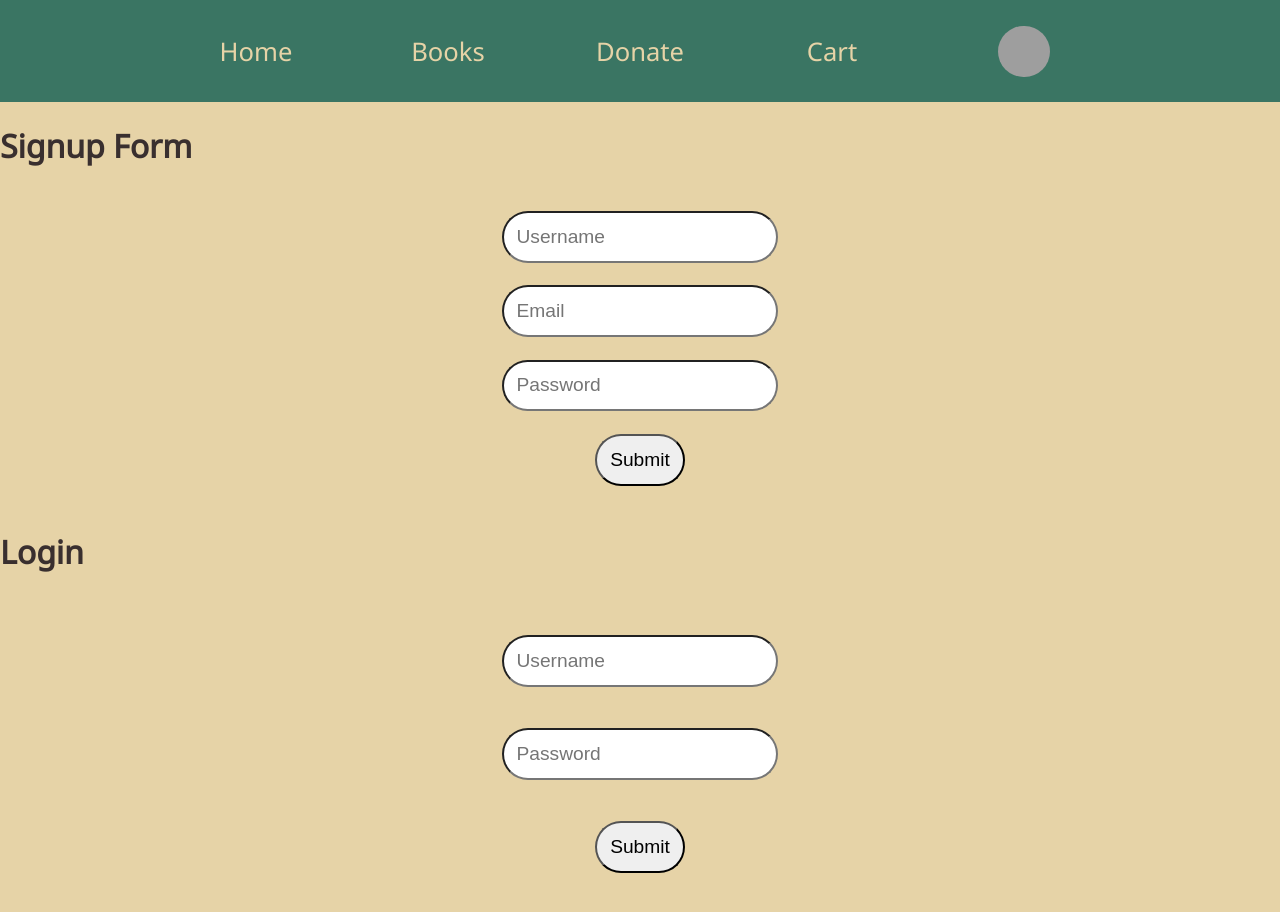
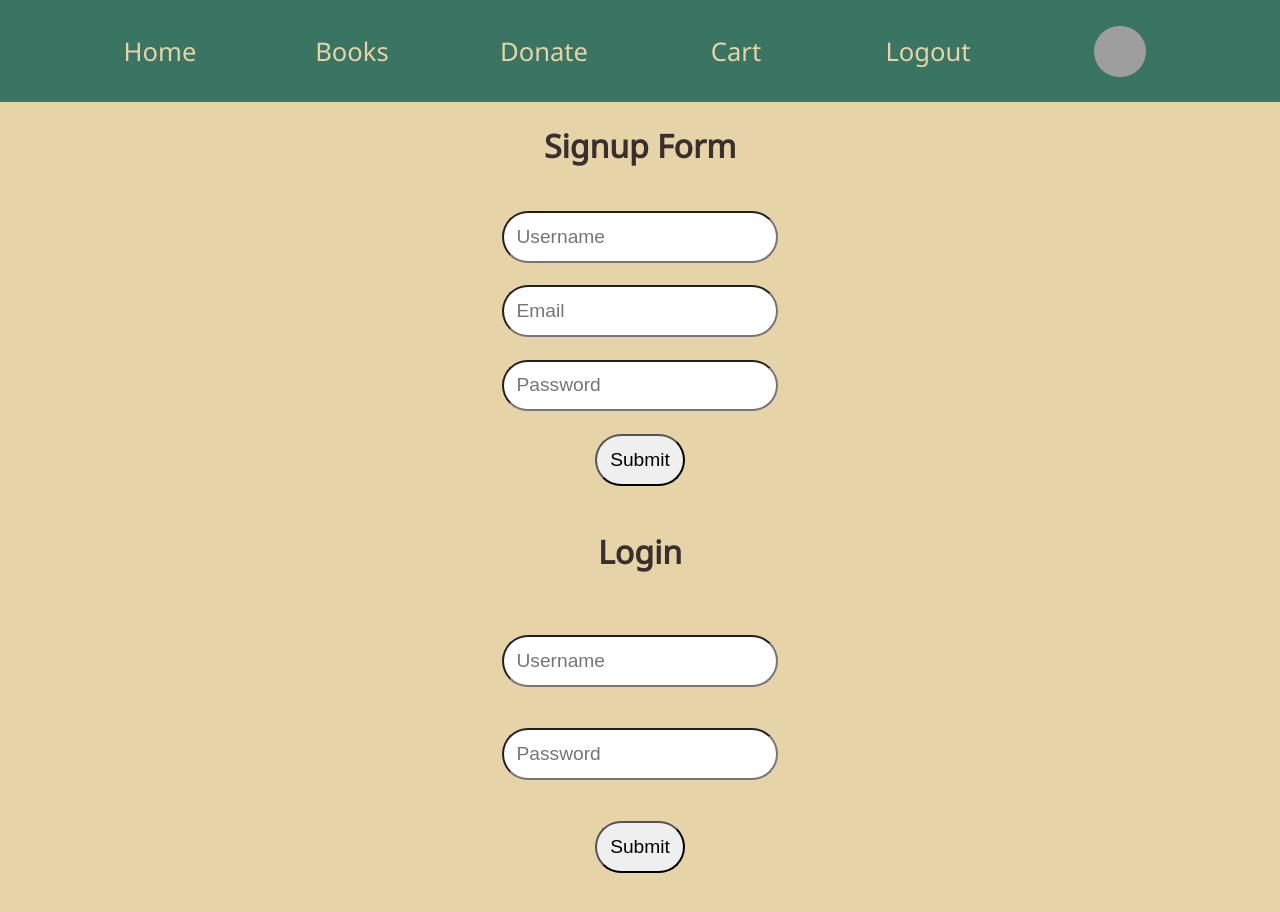
Before and after one commit to mazenswar/BookTrade-frontend, a React (Create React App) app: page / in a window 1280 px wide. Built offline with nearby package versions, Linux system fonts and the light colour scheme; grey boxes are pictures that could not be loaded.

Commit message:
fixed logout

```diff
--- a/src/App.js
+++ b/src/App.js
@@ -232,11 +232,19 @@ class App extends Component {
   }
 
 
+  handleLogout = () => {
+    this.setState({
+      currentUser: ''
+    })
+    localStorage.clear()
+    this.props.history.push('/')
+  }
+
   render() {
 
     return (
       <React.Fragment>
-        <NavBar />
+        <NavBar handleLogout={this.handlLogout}/>
         <RouterComp
         user={this.state.currentUser}
         books={this.state.books}
--- /dev/null
+++ b/src/components/BlankBook.js
@@ -0,0 +1,14 @@
+import React from 'react'
+
+const BlankBook = (props) => {
+ return (
+   <div className="book-card" >
+      <img src={props.book.imageURL} alt="" />
+     <p> {props.book.title} </p>
+      <span>by {props.book.authors} </span>
+      <span>Condition {props.book.book_condition} </span>
+   </div>
+ )
+}
+
+export default BlankBook;
--- a/src/components/BookDonateForm.js
+++ b/src/components/BookDonateForm.js
@@ -1,5 +1,5 @@
 import React from 'react'
-import Book from './Book'
+import BlankBook from './BlankBook'
 import { Route, Redirect } from 'react-router'
 import { withRouter } from "react-router-dom"
 import '../stylesheets/donate.scss'
@@ -126,7 +126,7 @@ class BookDonateForm extends React.Component {
          <input className="submit" type="submit" value="submit" />
        </form></div> : ''}
 
-       {this.state.book.title !== undefined ? <div><h2>Is this the book you are donating?</h2><Book book={this.state.book}/> <h2>Click yes to confirm donation</h2> <form onSubmit={(e) => this.confirmSubmission(e, this.props.user.user.id)}><input type='submit' value="Yes"/></form></div>: ""}
+       {this.state.book.title !== undefined ? <div><h2>Is this the book you are donating?</h2><BlankBook book={this.state.book}/> <h2>Click yes to confirm donation</h2> <form onSubmit={(e) => this.confirmSubmission(e, this.props.user.user.id)}><input type='submit' value="Yes"/></form></div>: ""}
 
 
 
--- a/src/components/Landing.js
+++ b/src/components/Landing.js
@@ -5,8 +5,10 @@ import SignUp from './SignUp'
 const Landing = (props) => {
   return(
     <React.Fragment>
-      <SignUp handleSignup={props.handleSignup} />
-      <Login handleLogin={props.handleLogin} />
+      <div className="landing-container">
+        <SignUp handleSignup={props.handleSignup} />
+        <Login handleLogin={props.handleLogin} />
+      </div>
     </ React.Fragment>
   )
 }
--- a/src/components/NavBar.js
+++ b/src/components/NavBar.js
@@ -1,8 +1,7 @@
 import React from 'react'
 import { BrowserRouter as Link, NavLink, Router } from 'react-router-dom'
 
-const NavBar = () => {
-
+const NavBar = (props) => {
 
   return (
     <nav>
@@ -10,6 +9,7 @@ const NavBar = () => {
       <NavLink to='/books'>Books</NavLink>
       <NavLink to='/donate'>Donate</NavLink>
       <NavLink to='/cart'>Cart</NavLink>
+      <NavLink to='/' onClick={props.handlLogout}>Logout</NavLink>
       <NavLink to='/profile' className="nav-no-hover"><img className="profile-icon" src="https://upload.wikimedia.org/wikipedia/commons/8/89/Portrait_Placeholder.png" alt="" /></NavLink>
     </nav>
 
--- a/src/components/Profile.js
+++ b/src/components/Profile.js
@@ -13,7 +13,7 @@ class Profile extends React.Component {
     return (
       <React.Fragment>
       <div className="profile-header">
-        <h1>Name: {this.props.user.user === undefined ? '' : this.props.user.user.username}</h1>
+        <h1>{this.props.user.user === undefined ? '' : this.props.user.user.username}</h1>
         <h2>Credits: {this.props.user.user === undefined ? " " : this.props.user.user.credits}</h2>
         <h2>Donated Books</h2>
       </div>
--- a/src/stylesheets/master.scss
+++ b/src/stylesheets/master.scss
@@ -33,7 +33,7 @@ button {
   color: $background-beige;
 }
 
-button:focus { outline: 0; }
+input:focus, button:focus { outline: 0; }
 
 
 a { text-decoration: none; }
@@ -65,6 +65,13 @@ nav {
     background-color: $dark-green;
   }
 
+}
+
+.landing-container {
+  display: flex;
+  flex-direction: column;
+  justify-content: center;
+  align-items: center;
 }
 
 .profile-icon {
@@ -105,7 +112,7 @@ nav {
   img {
     border-radius: 10px;
     width: 60%;
-    height: 45%;
+    height: 55%;
   }
   p {
     padding: 0;
```
Also changed, not shown: 1 other file (tests, documents, lock files or other folders).
